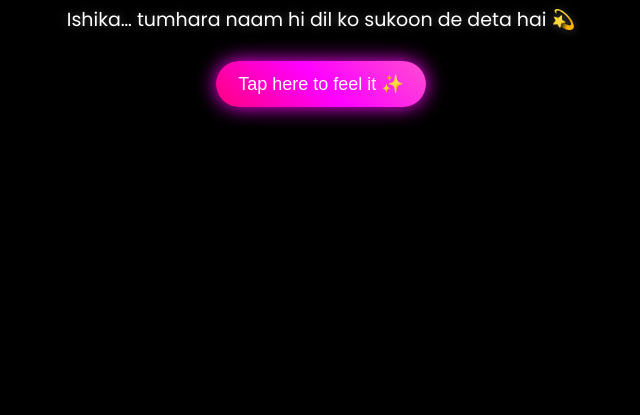
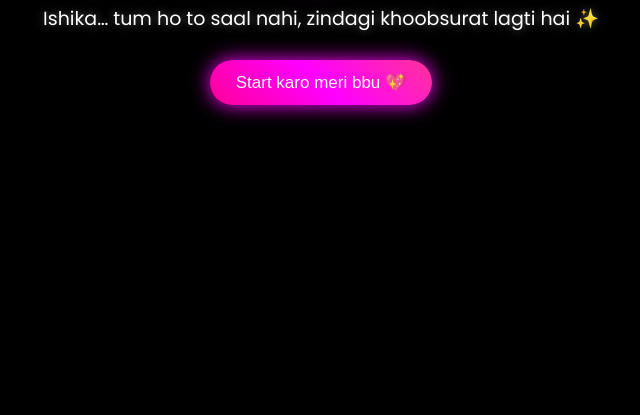
Before and after one commit to gautamlove8178/ishika-s-birthday, a plain HTML site: page index.html in a window 1280 px wide. Shown: the part 385-800 px from the top of the page, without its empty margins (319-959 px from the left). Drawn offline with Linux system fonts and the light colour scheme.

Commit message:
Refactor index.html with style and content updates
Updated styles and text for improved aesthetics and clarity.

```diff
--- a/index.html
+++ b/index.html
@@ -10,29 +10,35 @@
 <style>
 *{margin:0;padding:0;box-sizing:border-box}
 
-body,html{
+html,body{
   width:100%;
   height:100%;
   overflow:hidden;
-  background:#000;
+  background:black;
   color:white;
   font-family:'Poppins',sans-serif;
 }
 
-/* Background slideshow */
+/* 🔥 Background slideshow */
 .slideshow{
   position:fixed;
   top:0;left:0;
   width:100%;height:100%;
-  z-index:-1;
+  z-index:-2;
 }
 
 .slideshow img{
   position:absolute;
-  width:100%;height:100%;
+  width:100%;
+  height:100%;
   object-fit:cover;
   opacity:0;
-  transition:opacity 2s linear;
+  transition:opacity 2s ease-in-out;
+}
+
+/* 👇 yahi missing tha */
+.slideshow img.active{
+  opacity:1;
 }
 
 /* Dark overlay */
@@ -43,7 +49,7 @@ body,html{
   background:rgba(0,0,0,0.55);
 }
 
-/* Center text */
+/* Center content */
 .content{
   position:relative;
   height:100%;
@@ -52,74 +58,52 @@ body,html{
   justify-content:center;
   align-items:center;
   text-align:center;
-  padding:20px;
+  padding:15px;
 }
 
 .glow{
   font-family:'Great Vibes',cursive;
-  font-size:42px;
+  font-size:45px;
   color:#ffb6ff;
-  text-shadow:0 0 10px #ff69ff, 0 0 25px #ff00ff;
+  text-shadow:0 0 15px #ff4dff,0 0 30px #ff00ff;
   animation:pulse 2.5s infinite alternate;
 }
 
 @keyframes pulse{
   from{transform:scale(0.97)}
-  to{transform:scale(1.03)}
+  to{transform:scale(1.04)}
 }
 
-/* Lines text */
+/* Romantic text */
 .message{
-  margin-top:25px;
+  margin-top:18px;
   max-width:800px;
   font-size:19px;
   line-height:1.7;
-  text-shadow:0 0 10px rgba(255,255,255,0.3);
-  animation:fadeMsg 2s ease forwards;
+  text-shadow:0 0 10px rgba(255,255,255,.4);
 }
 
-@keyframes fadeMsg{
-  from{opacity:0;transform:translateY(20px)}
-  to{opacity:1;transform:translateY(0)}
-}
-
-/* Tap button */
+/* 💖 Start button */
 .start-btn{
   margin-top:25px;
-  padding:12px 22px;
+  padding:12px 26px;
   border:none;
-  background:linear-gradient(45deg,#ff0080,#ff00ff,#ff4dd2);
+  font-size:17px;
+  border-radius:40px;
+  background:linear-gradient(45deg,#ff0099,#ff00ff,#ff3399);
   color:white;
-  font-size:18px;
-  border-radius:35px;
   cursor:pointer;
   box-shadow:0 0 20px #ff00ff;
 }
 
+/* hearts glow */
 .heart{
-  font-size:22px;
   animation:beat 1.5s infinite;
 }
-
 @keyframes beat{
   0%{transform:scale(1)}
   50%{transform:scale(1.25)}
   100%{transform:scale(1)}
-}
-
-/* Firefly/particles */
-.firefly{
-  position:fixed;
-  width:6px;height:6px;
-  background:#fff;
-  border-radius:50%;
-  box-shadow:0 0 10px #fff;
-  animation:fly 10s linear infinite;
-}
-
-@keyframes fly{
-  from{transform:translateY(100vh)}
-  to{transform:translateY(-10vh)}
 }
 </style>
 </head>
@@ -128,68 +112,62 @@ body,html{
 
 <!-- Background Slideshow -->
 <div class="slideshow">
-  <img src="1.jpg" class="bg active">
-  <img src="2.jpg" class="bg">
-  <img src="3.jpg" class="bg">
-  <img src="4.jpg" class="bg">
+  <img src="1.jpg" class="active">
+  <img src="2.jpg">
+  <img src="3.jpg">
+  <img src="4.jpg">
 </div>
 
 <div class="overlay"></div>
 
 <div class="content">
+
   <div class="glow">Happy New Year, Ishika 💖</div>
 
   <div id="text" class="message">
-    Ishika… naya saal ho ya purana,
-    ek cheez kabhi nahi badlegi —
-    <b>tumhare liye Kartik ka pyaar 💕</b>
+    Ishika… ek naya saal shuru ho raha hai,<br>
+    par Kartik ka pyaar bilkul wahi hai — aur thoda zyada 💕
   </div>
 
-  <button class="start-btn" onclick="startEverything()">Tap here to feel it ✨</button>
+  <!-- 🔥 tumhara button text -->
+  <button class="start-btn" onclick="startEverything()">
+    Start karo meri bbu 💖
+  </button>
 
   <audio id="music" src="newyear.mp3"></audio>
 </div>
 
 <script>
-// background slideshow
-let imgs=document.querySelectorAll(".slideshow img");
-let i=0;
+// 🔥 slideshow working 100%
+let slides=document.querySelectorAll(".slideshow img");
+let index=0;
+
 setInterval(()=>{
-  imgs.forEach(img=>img.style.opacity=0);
-  imgs[i].style.opacity=1;
-  i=(i+1)%imgs.length;
+  slides[index].classList.remove("active");
+  index=(index+1)%slides.length;
+  slides[index].classList.add("active");
 },4000);
 
-// romantic lines for Ishika
+// 💕 Romantic lines
 const lines=[
-`Ishika… tumhara naam hi dil ko sukoon de deta hai 💫`,
-`Naya saal sirf tab khoobsurat hai… jab tum saath ho ❤️`,
-`Tumhari hansi se zyada khoobsurat kuch nahi lagta mujhe 🥺`,
-`Har dua me bas tumhara naam hi aata hai, Ishika 💖`,
-`Happy New Year Ishika — forever yours, Kartik 💝`
+  "Ishika… tum ho to saal nahi, zindagi khoobsurat lagti hai ✨",
+  "Har subah ek hi dua hoti hai — tum hamesha muskuraati raho ❤️",
+  "Kartik ke liye sabse khoobsurat cheez ho tum 💖",
+  "Door rehkar bhi dil ke sabse kareeb tum hi ho 💫",
+  "Happy New Year Ishika — forever yours, Kartik 💝"
 ];
 
-let idx=0;
-function showNextLine(){
-  document.getElementById("text").innerHTML=lines[idx];
-  idx=(idx+1)%lines.length;
-}
-setInterval(showNextLine,4200);
+let t=0;
+setInterval(()=>{
+  document.getElementById("text").innerHTML=lines[t];
+  t=(t+1)%lines.length;
+},4200);
 
-// start button
+// ▶️ Music play + effects start
 function startEverything(){
-  let music=document.getElementById("music");
-  music.volume=0.8;
-  music.play().catch(()=>{});
-}
-
-// fireflies
-for(let j=0;j<25;j++){
-  let f=document.createElement("div");
-  f.className="firefly";
-  f.style.left=Math.random()*100+"vw";
-  f.style.animationDuration=(6+Math.random()*6)+"s";
-  document.body.appendChild(f);
+  let m=document.getElementById("music");
+  m.volume=0.85;
+  m.play().catch(()=>{});
 }
 </script>
 
```
